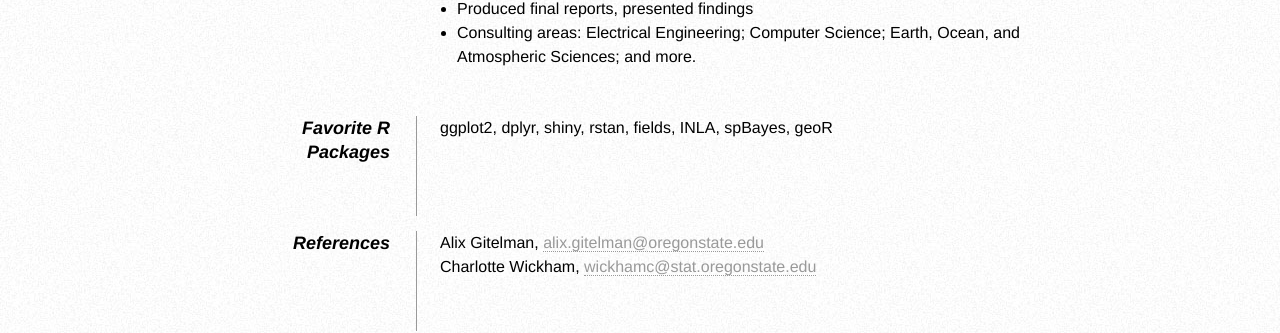
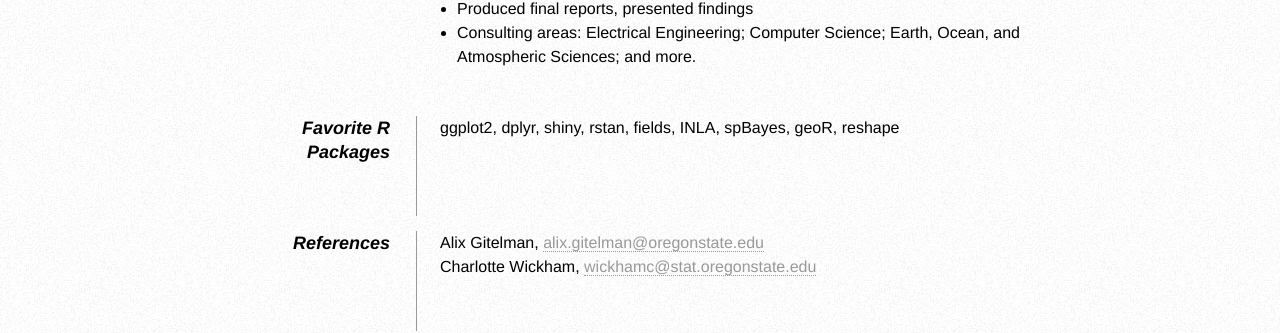
Before and after one commit to cwcomiskey/cwcomiskey.github.io, a Jekyll site: the page resume/index.html, which Jekyll copies as it is, in a window 1280 px wide. Shown: the part 907-1240 px from the top of the page. Built offline with Jekyll 4.4.1, drawn with Linux system fonts in a browser that asks for light colours.

Commit message:
Update index.html

```diff
--- a/resume/index.html
+++ b/resume/index.html
@@ -110,7 +110,7 @@
             <dd class="clear"></dd>
 
             <dt>Favorite R Packages</dt>
-            <dd>ggplot2, dplyr, shiny, rstan, fields, INLA, spBayes, geoR</dd>
+            <dd>ggplot2, dplyr, shiny, rstan, fields, INLA, spBayes, geoR, reshape</dd>
 
             <dd class="clear"></dd>
 
```
